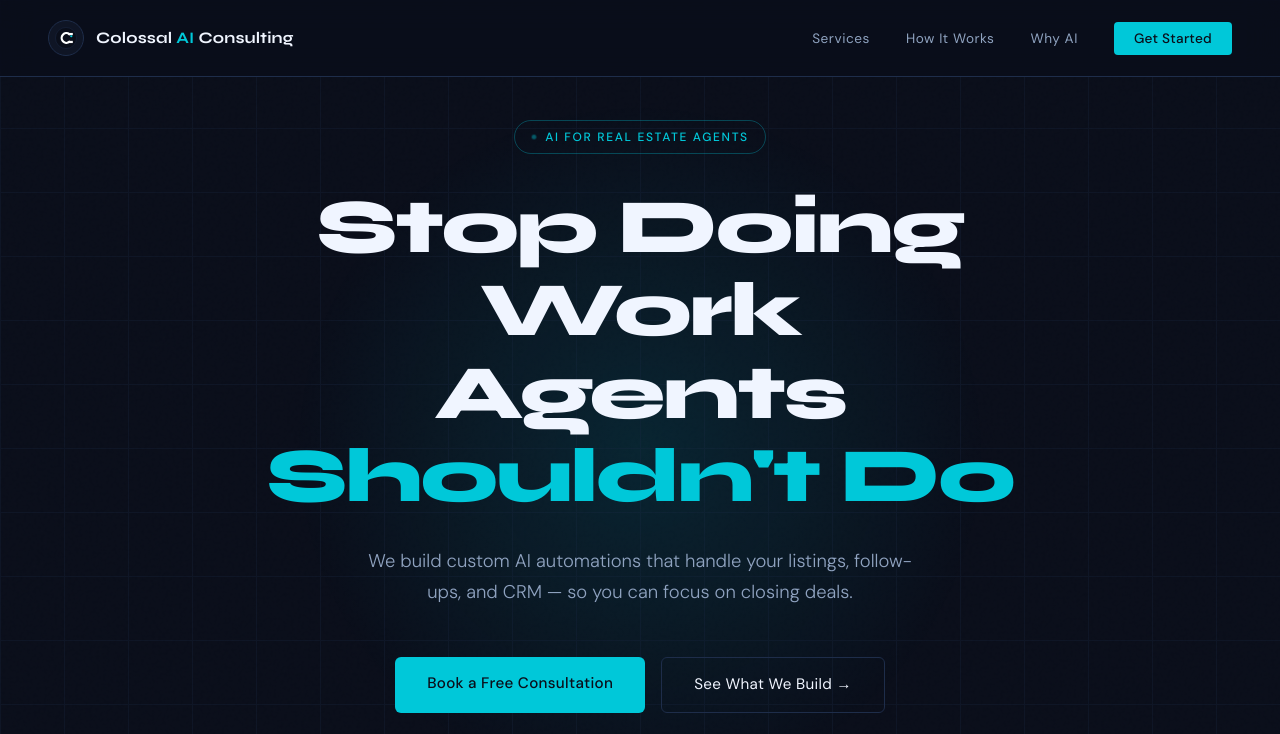
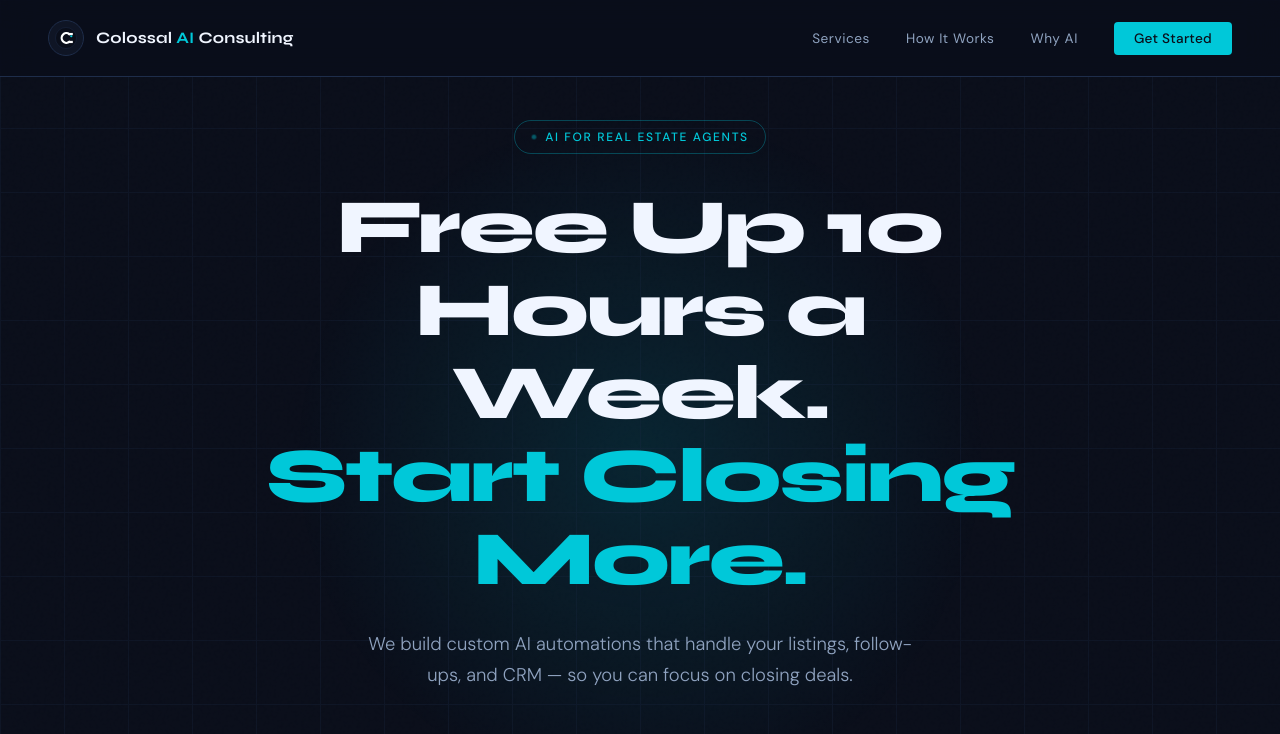
Before and after one commit to nicholasemccormick/colossal-ai-consulting, a plain HTML site: page index.html in a window 1280 px wide. Shown: the top 734 px of the page. Drawn offline with Linux system fonts and the light colour scheme.

Commit message:
Fix headline

```diff
--- a/index.html
+++ b/index.html
@@ -535,7 +535,7 @@
   <div class="hero-glow"></div>
   <div class="hero-content">
     <div class="eyebrow">AI for Real Estate Agents</div>
-    <h1>Stop Doing Work<br/>Agents <span class="accent">Shouldn't Do</span></h1>
+    <h1>Free Up 10 Hours a Week.<br/><span class="accent">Start Closing More.</span></h1>
     <p class="hero-sub">We build custom AI automations that handle your listings, follow-ups, and CRM — so you can focus on closing deals.</p>
     <div class="hero-actions">
       <a href="mailto:hello@colossalai.consulting" class="btn-primary">Book a Free Consultation</a>
```
